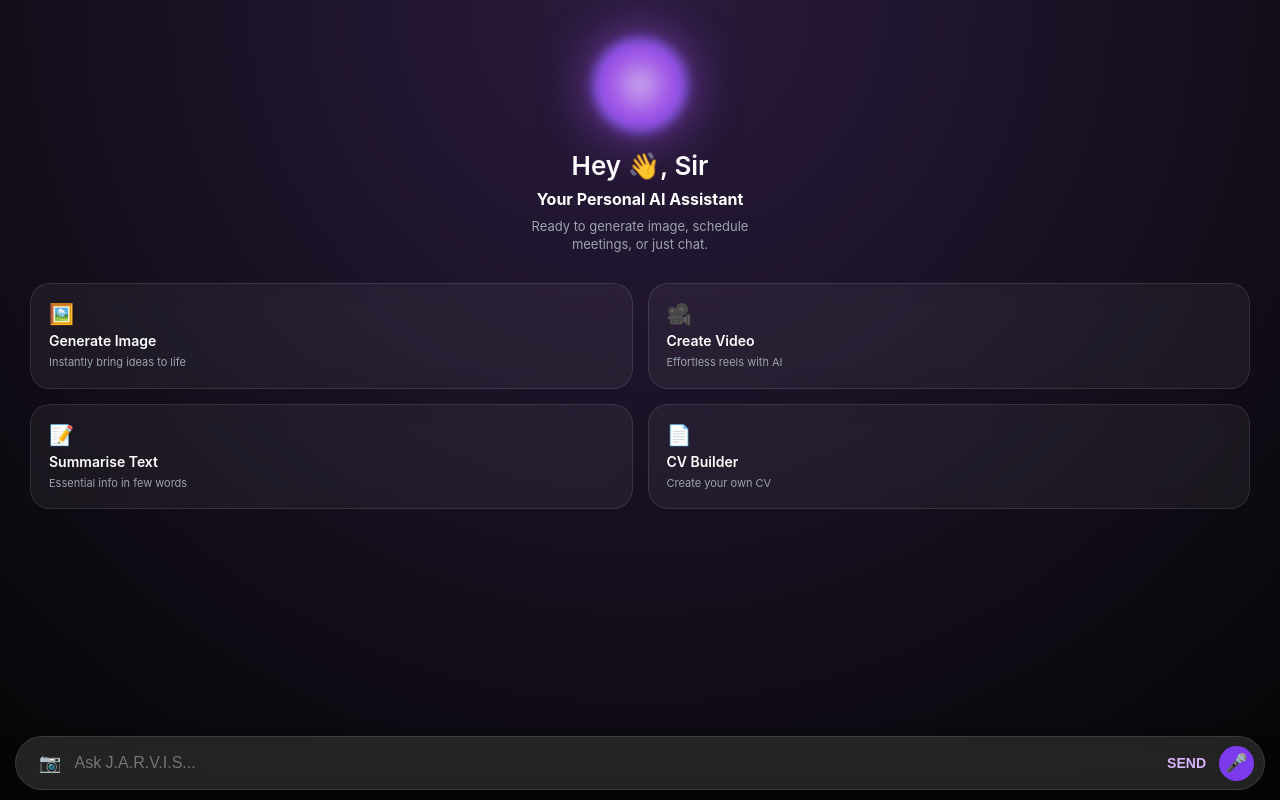
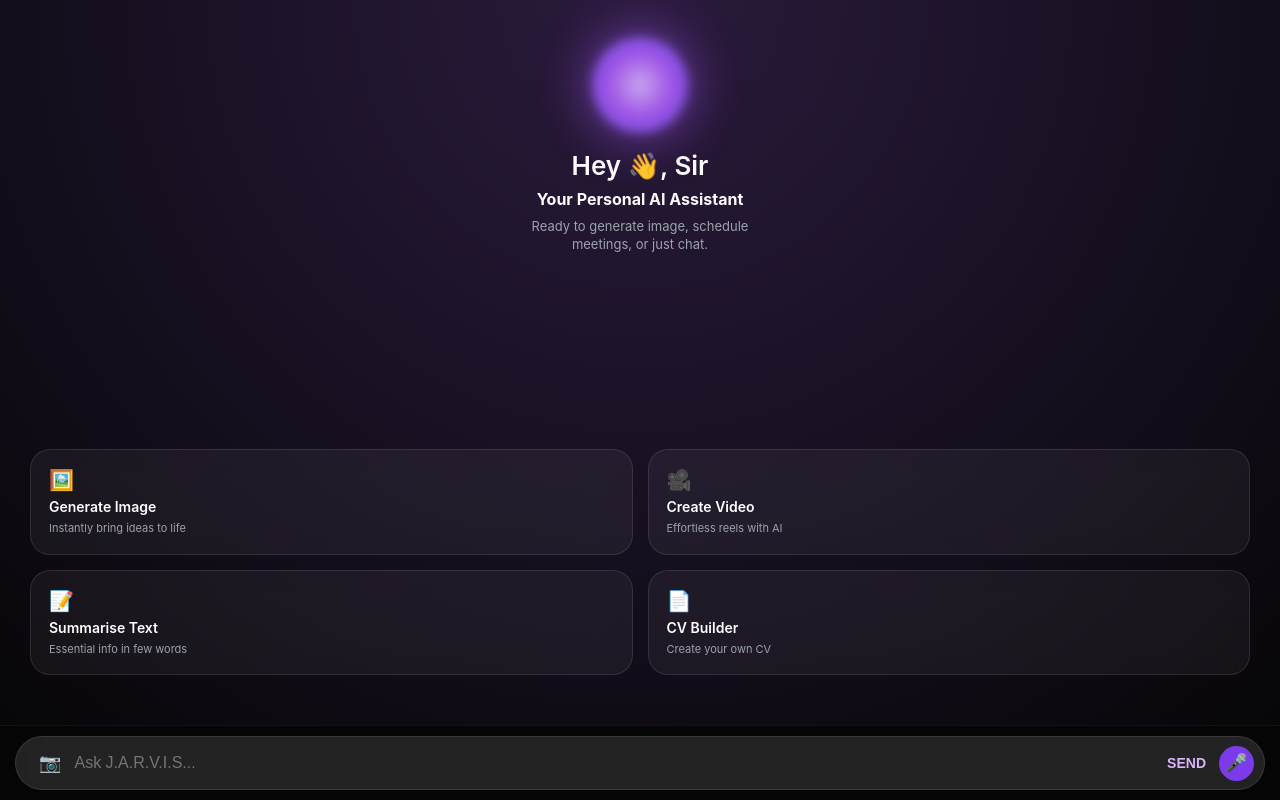
Before and after one commit to raunakkhanagwal9-web/Jarvis_ai, a Flask app: page / in a window 1280 px wide. Run offline with Flask 3, Linux system fonts and the light colour scheme; some web fonts are replaced.

Commit message:
Refactor styles and improve chat history scrolling
Updated styles and layout for better responsiveness and usability. Enhanced chat history scrolling behavior and adjusted bottom navigation.

```diff
--- a/templates/index.html
+++ b/templates/index.html
@@ -14,25 +14,39 @@
             --accent-purple: #a855f7;
         }
 
+        /* 1. Body Fixed rahegi 100dvh par */
         body, html {
             margin: 0; padding: 0;
-            height: 100dvh;
+            height: 100dvh; /* Mobile keyboard ke liye best */
             font-family: 'SF Pro Display', -apple-system, sans-serif;
             background: var(--bg-gradient);
             color: white;
             display: flex;
             flex-direction: column;
-            overflow: hidden;
+            overflow: hidden; /* Body ko scroll hone se rokega */
         }
 
+        /* 2. Main UI aur Chat History "flex: 1" lenge (Beech ki bachi hui jagah) */
         #main-ui {
             text-align: center;
             padding: 40px 20px 20px;
-            flex-grow: 1;
+            flex: 1;
             display: flex;
             flex-direction: column;
+            overflow-y: auto;
         }
 
+        #chat-history {
+            display: none;
+            flex: 1;
+            overflow-y: auto;
+            padding: 20px;
+            flex-direction: column;
+            gap: 15px;
+            scroll-behavior: smooth;
+        }
+
+        /* Orb & Cards styling */
         .orb {
             width: 90px; height: 90px;
             background: radial-gradient(circle, #d8b4fe 0%, #a855f7 50%, #6366f1 100%);
@@ -58,8 +72,8 @@
             grid-template-columns: 1fr 1fr;
             gap: 15px;
             padding: 10px;
-            margin-top: 20px;
-            margin-bottom: 80px;
+            margin-top: auto;
+            margin-bottom: 20px;
         }
 
         .card {
@@ -73,20 +87,9 @@
             backdrop-filter: blur(10px);
             text-align: left;
         }
-
         .card-icon { font-size: 20px; }
         .card-title { font-weight: 600; font-size: 14px; }
         .card-desc { font-size: 11px; color: #9ca3af; line-height: 1.3; }
-
-        #chat-history {
-            display: none;
-            flex-grow: 1;
-            overflow-y: auto;
-            padding: 20px;
-            flex-direction: column;
-            gap: 15px;
-            padding-bottom: 100px; /* Search bar ke liye space */
-        }
 
         /* Messages */
         .msg { max-width: 85%; padding: 12px 16px; border-radius: 20px; font-size: 15px; line-height: 1.5; }
@@ -100,13 +103,13 @@
         .user-msg { align-self: flex-end; background: #7c3aed; border-bottom-right-radius: 4px; }
         .jarvis-msg { align-self: flex-start; background: rgba(255,255,255,0.1); border-bottom-left-radius: 4px; border: 1px solid rgba(255,255,255,0.05); }
 
-        /* Pehle jaisa Fixed Bottom Nav */
+        /* 3. Bottom Nav: position fixed hata diya! Ab ye naturally niche rahega */
         .bottom-nav {
             padding: 10px 15px;
-            position: fixed;
-            bottom: 0; left: 0; right: 0;
-            z-index: 1000;
-            background: linear-gradient(transparent, #050505 40%);
+            background: #050505;
+            border-top: 1px solid rgba(255, 255, 255, 0.05);
+            flex-shrink: 0; /* Keyboard open hone par ye sikudega nahi */
+            padding-bottom: max(10px, env(safe-area-inset-bottom));
         }
 
         .input-bar {
@@ -126,7 +129,7 @@
             color: white;
             padding: 12px 5px;
             outline: none;
-            font-size: 16px;
+            font-size: 16px; /* iPhone zoom rokne ke liye */
         }
 
         .icon-btn { background: none; border: none; color: white; cursor: pointer; padding: 8px; font-size: 18px; }
@@ -168,6 +171,10 @@
         const chatHistory = document.getElementById('chat-history');
         const mainUi = document.getElementById('main-ui');
 
+        function scrollToBottom() {
+            chatHistory.scrollTop = chatHistory.scrollHeight;
+        }
+
         async function sendMessage() {
             const query = input.value.trim();
             if (!query) return;
@@ -183,13 +190,13 @@
             chatHistory.appendChild(uDiv);
 
             input.value = '';
-            chatHistory.scrollTop = chatHistory.scrollHeight;
+            scrollToBottom();
 
             const jDiv = document.createElement('div');
             jDiv.className = 'msg jarvis-msg';
             jDiv.innerText = "...";
             chatHistory.appendChild(jDiv);
-            chatHistory.scrollTop = chatHistory.scrollHeight;
+            scrollToBottom();
 
             try {
                 const response = await fetch('/ask', {
@@ -207,12 +214,12 @@
                 const typer = setInterval(() => {
                     if (index <= fullText.length) {
                         jDiv.innerHTML = marked.parse(fullText.substring(0, index));
-                        chatHistory.scrollTop = chatHistory.scrollHeight;
+                        scrollToBottom();
                         index += 3;
                     } else {
                         clearInterval(typer);
                         jDiv.innerHTML = marked.parse(fullText);
-                        chatHistory.scrollTop = chatHistory.scrollHeight;
+                        scrollToBottom();
                     }
                 }, 15);
 
@@ -223,16 +230,17 @@
 
         input.addEventListener('keypress', (e) => { if(e.key === 'Enter') sendMessage(); });
 
-        // Pehle jaisi VisualViewport Script wapas
-        if ('visualViewport' in window) {
-            window.visualViewport.addEventListener('resize', () => {
-                const nav = document.querySelector('.bottom-nav');
-                nav.style.bottom = `${window.innerHeight - window.visualViewport.height}px`;
-                if (chatHistory.style.display === 'flex') {
-                    chatHistory.scrollTop = chatHistory.scrollHeight;
-                }
-            });
-        }
+        // Jab keyboard khulega, toh browser apne aap body ki height kam karega.
+        // Humein bas chat ko niche scroll karwana hai, position change nahi karni.
+        input.addEventListener('focus', () => {
+            setTimeout(scrollToBottom, 300);
+        });
+
+        window.addEventListener('resize', () => {
+            if (document.activeElement === input) {
+                setTimeout(scrollToBottom, 100);
+            }
+        });
     </script>
 </body>
 </html>
```
